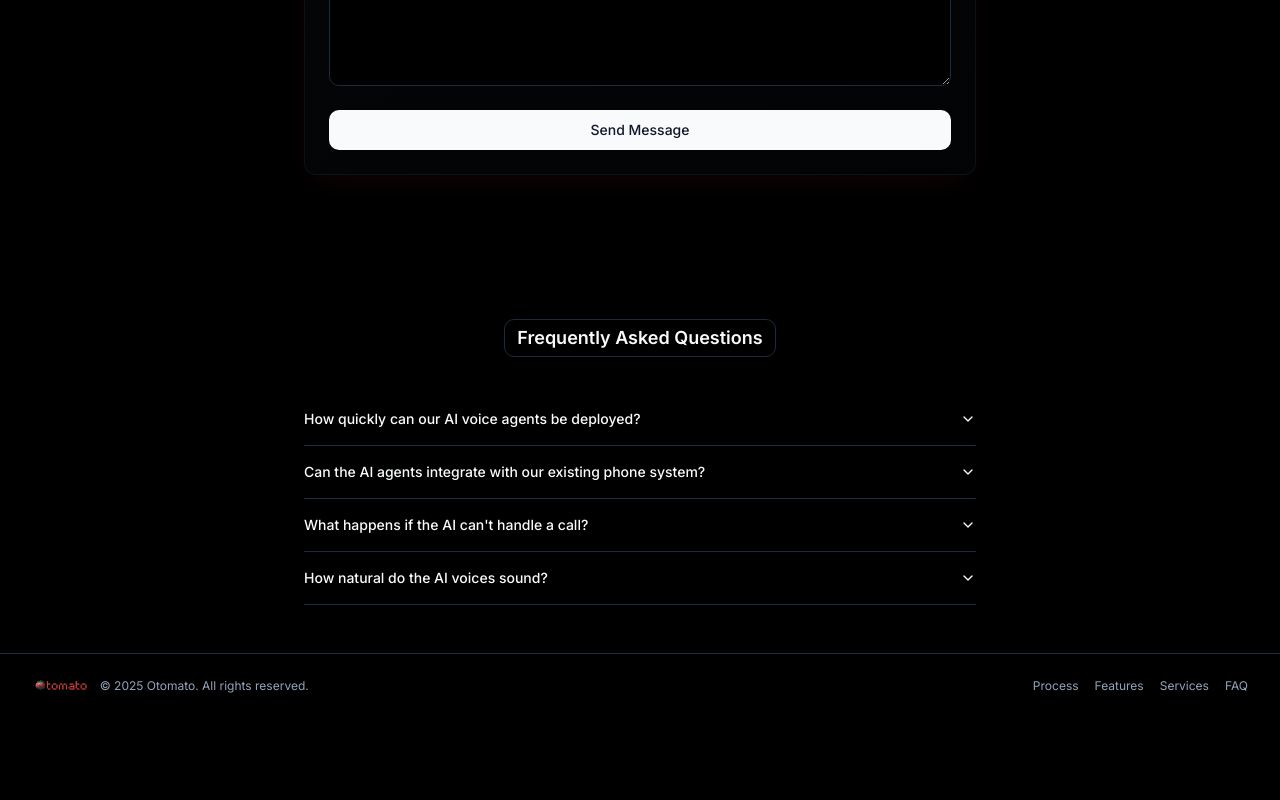
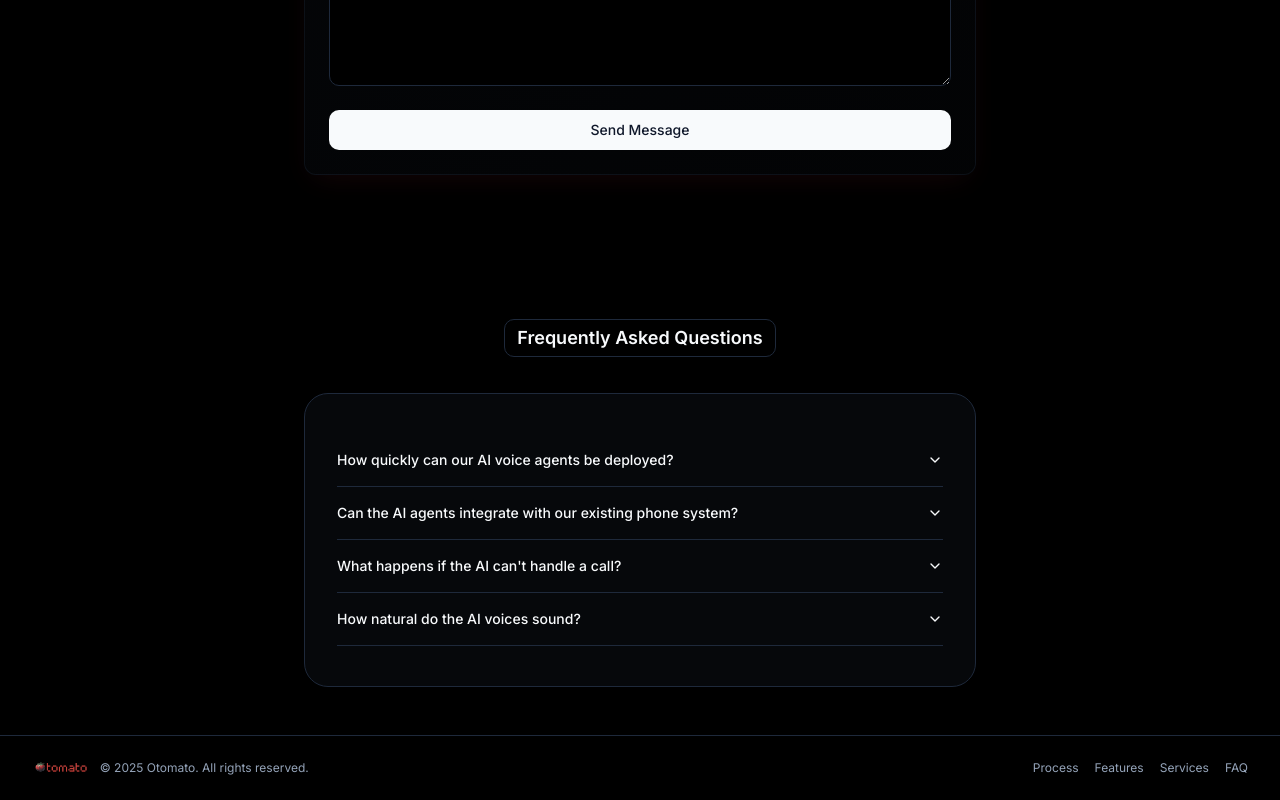
Before and after one commit to bolajiraji2022/echo-scribe-labs, a React (Vite) app: page / in a window 1280 px wide. Shown: the part 3917-4717 px from the top of the page. Before the commit the page ends 4635 px from the top, so only its background shows below. Built offline with nearby package versions, Linux system fonts and the light colour scheme.

Commit message:
Apply gradient to FAQ and Form
Apply the gradient background from the CTA section to the FAQ and Form sections for visual consistency.

```diff
--- a/src/components/site/ContactForm.tsx
+++ b/src/components/site/ContactForm.tsx
@@ -68,7 +68,7 @@ const ContactForm = () => {
         </ScrollReveal>
 
         <ScrollReveal delay={200}>
-          <Card className="mx-auto max-w-2xl glass-card border">
+          <Card className="mx-auto max-w-2xl glass-card border bg-card/20 backdrop-blur-sm">
             <CardHeader>
               <CardTitle className="text-foreground">Contact Us</CardTitle>
               <CardDescription className="text-muted-foreground">
--- a/src/components/site/FAQ.tsx
+++ b/src/components/site/FAQ.tsx
@@ -7,7 +7,7 @@ const FAQ = () => {
       <ScrollReveal className="mb-6 text-center">
         <h2 className="text-lg border border-border rounded-md px-3 py-1 inline-block mb-3">Frequently Asked Questions</h2>
       </ScrollReveal>
-      <ScrollReveal delay={200} className="mx-auto w-full max-w-2xl">
+      <ScrollReveal delay={200} className="mx-auto w-full max-w-2xl bg-card/20 backdrop-blur-sm border border-border rounded-3xl px-8 py-10">
         <Accordion type="single" collapsible>
           <AccordionItem value="item-1">
             <AccordionTrigger className="text-sm">How quickly can our AI voice agents be deployed?</AccordionTrigger>
```
